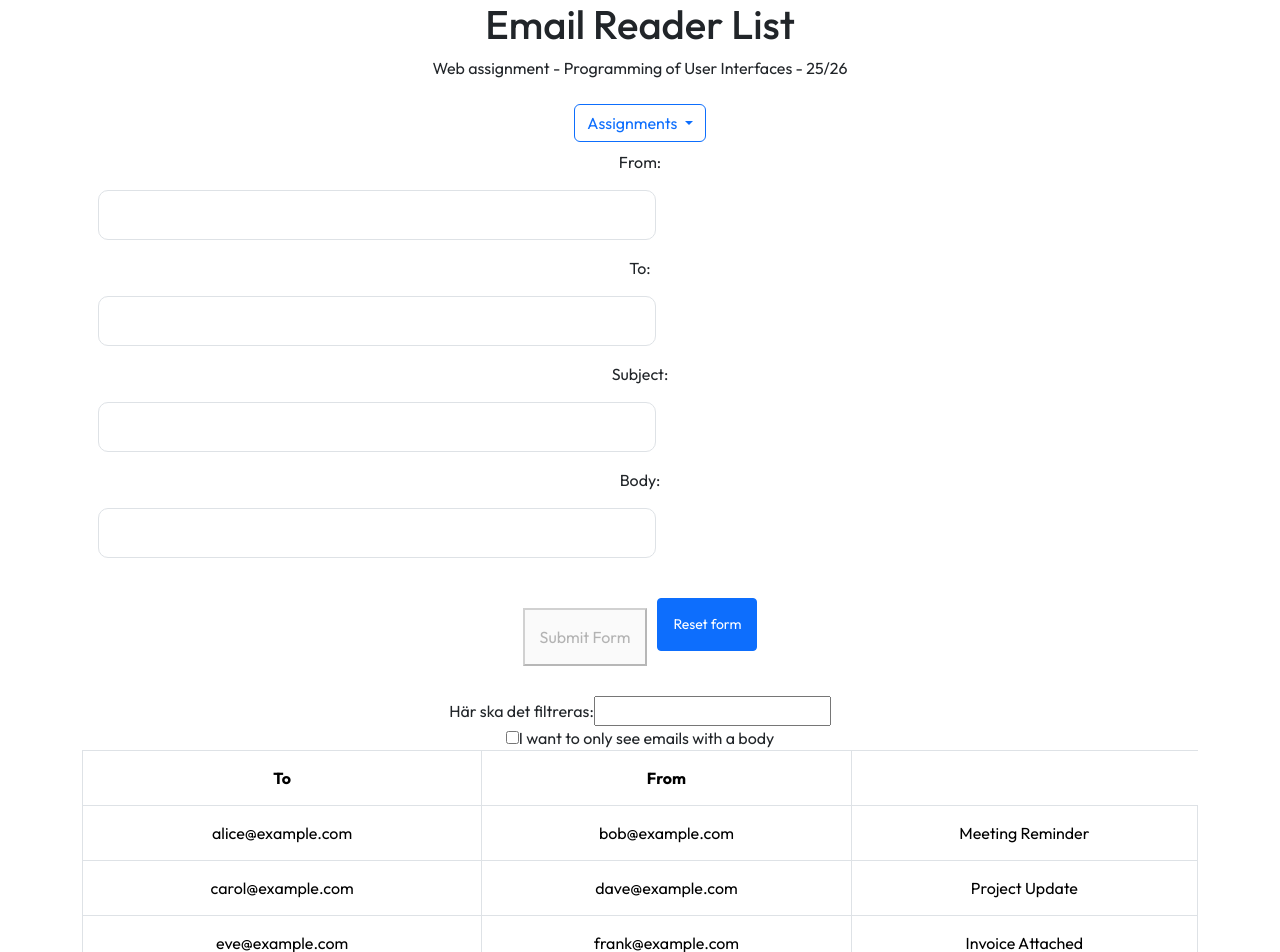
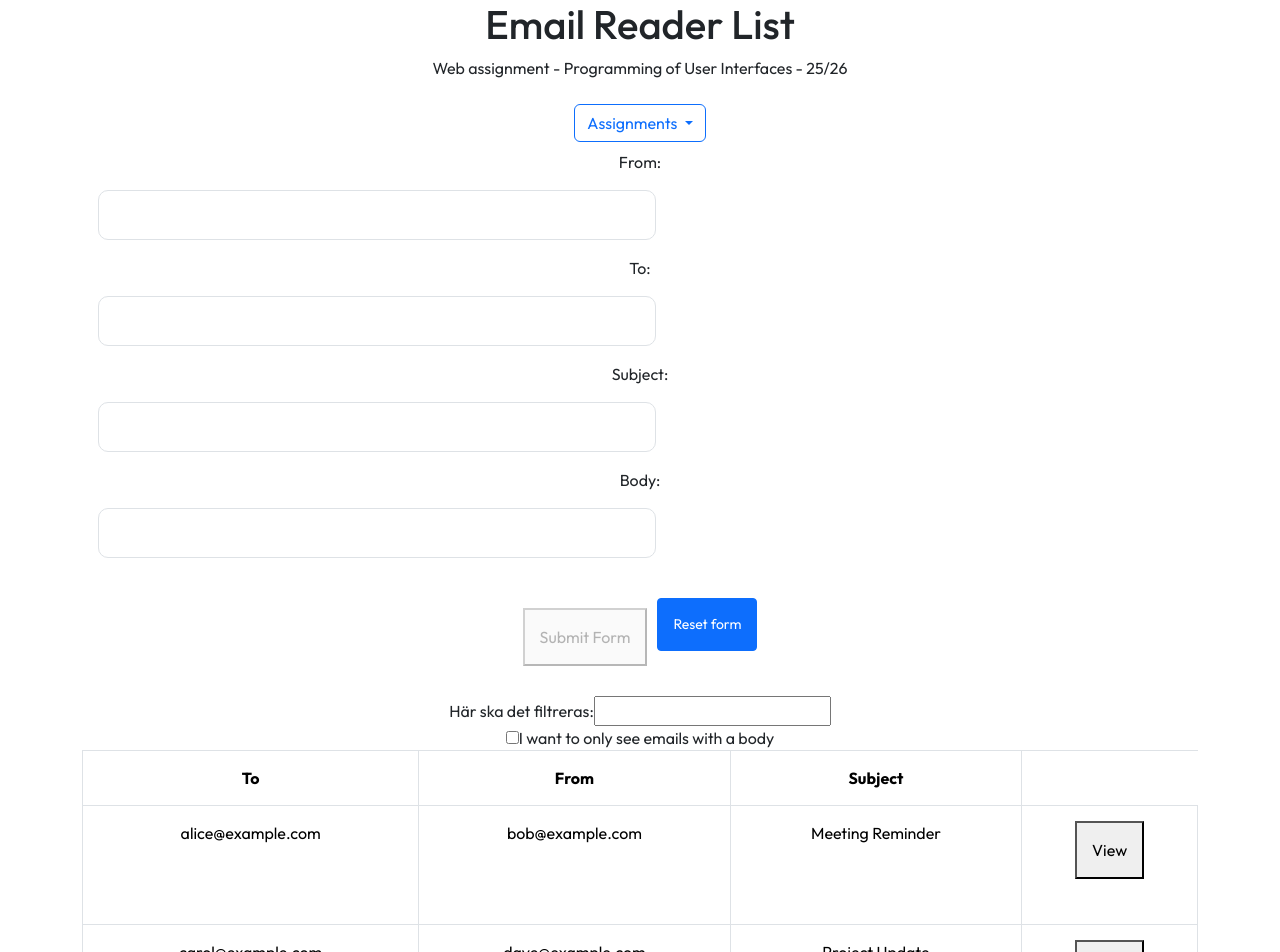
Before and after one commit to anjo2057/email-reader-list, an Angular app: page /email-with-service in a window 1280 px wide. Shown: the top 952 px of the page. Built offline with nearby package versions, Linux system fonts and the light colour scheme.

Commit message:
added view button that does NOT work

```diff
--- a/src/app/email-with-service/email-with-service.html
+++ b/src/app/email-with-service/email-with-service.html
@@ -116,6 +116,7 @@
       <tr>
         <th>To</th>
         <th>From</th>
+        <th>Subject</th>
       </tr>
     </thead>
     <tbody>
@@ -123,11 +124,14 @@
         <td>{{ email.sender }}</td>
         <td>{{ email.reciver }}</td>
         <td>{{ email.subject }}</td>
+         <td><button (click)="showEmailInfo()">View</button> </td>
+         <!-- TODO: hur fan implementerar man showEmailInfo() ???-->
       </tr>
     </tbody>
   </table>
 </ng-container>
 
+
 <ng-template #emptyMessage>
   <p>The list of emails is empty.</p>
 </ng-template>
```
